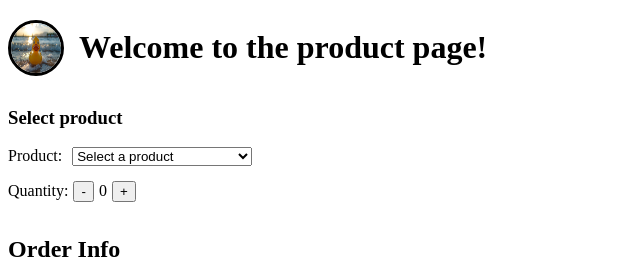
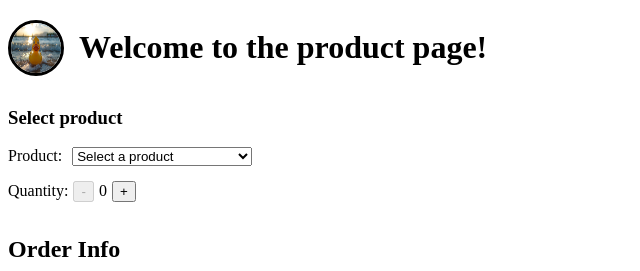
Before and after one commit to 4stron/component, a React (Vite) app: page / in a window 1280 px wide. Shown: the top 271 px of the page, without its empty margins (0-640 px from the left). Built offline with nearby package versions, Linux system fonts and the light colour scheme.

Commit message:
- btn disabled when counter at 0

```diff
--- a/src/App.jsx
+++ b/src/App.jsx
@@ -34,6 +34,7 @@ function App() {
     return productPrices[productName];
   }
 
+
   return (
     <div>
       <header>
@@ -51,7 +52,7 @@ function App() {
       </div>
       <div className="quantity">
         <p>Quantity:</p>
-        <button onClick={decrement}>-</button>
+        <button disabled={counter === 0} onClick={decrement}>-</button>
         <p>{counter}</p>
         <button onClick={increment}>+</button>
       </div>
```
